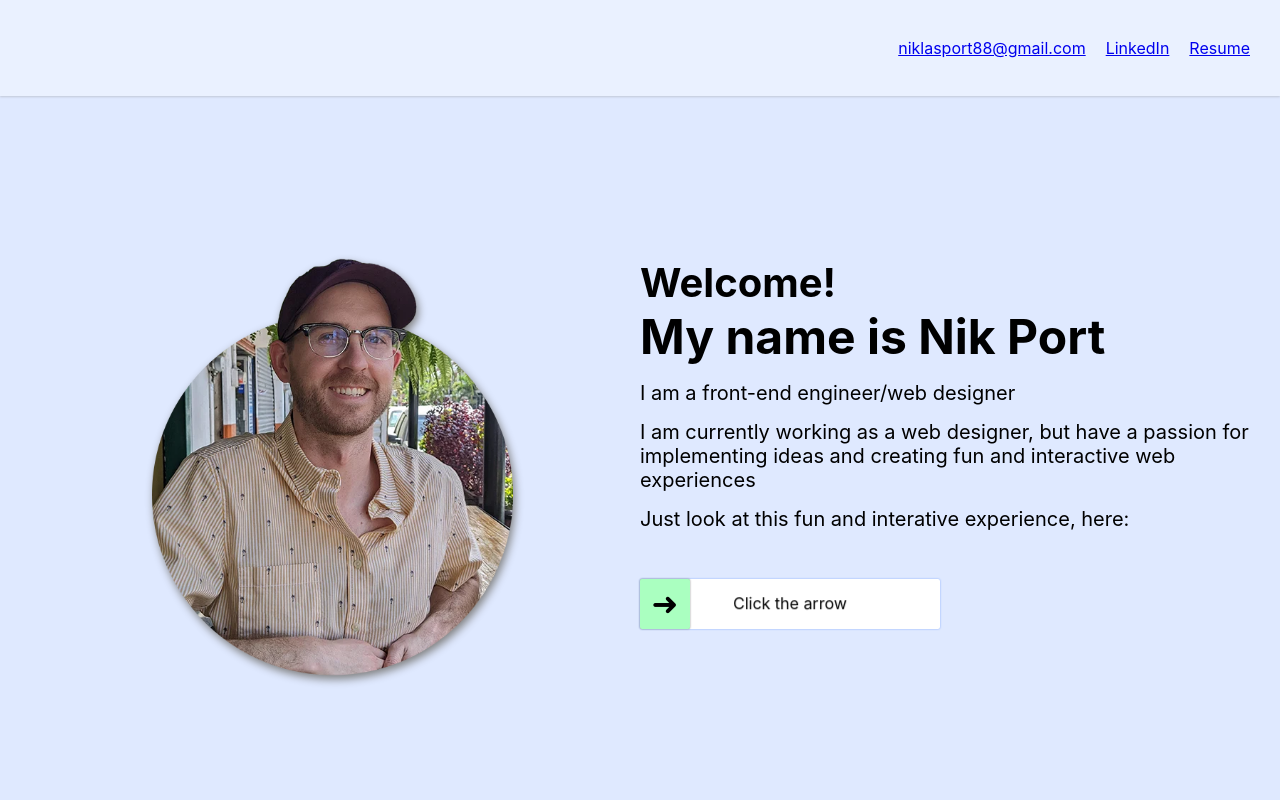
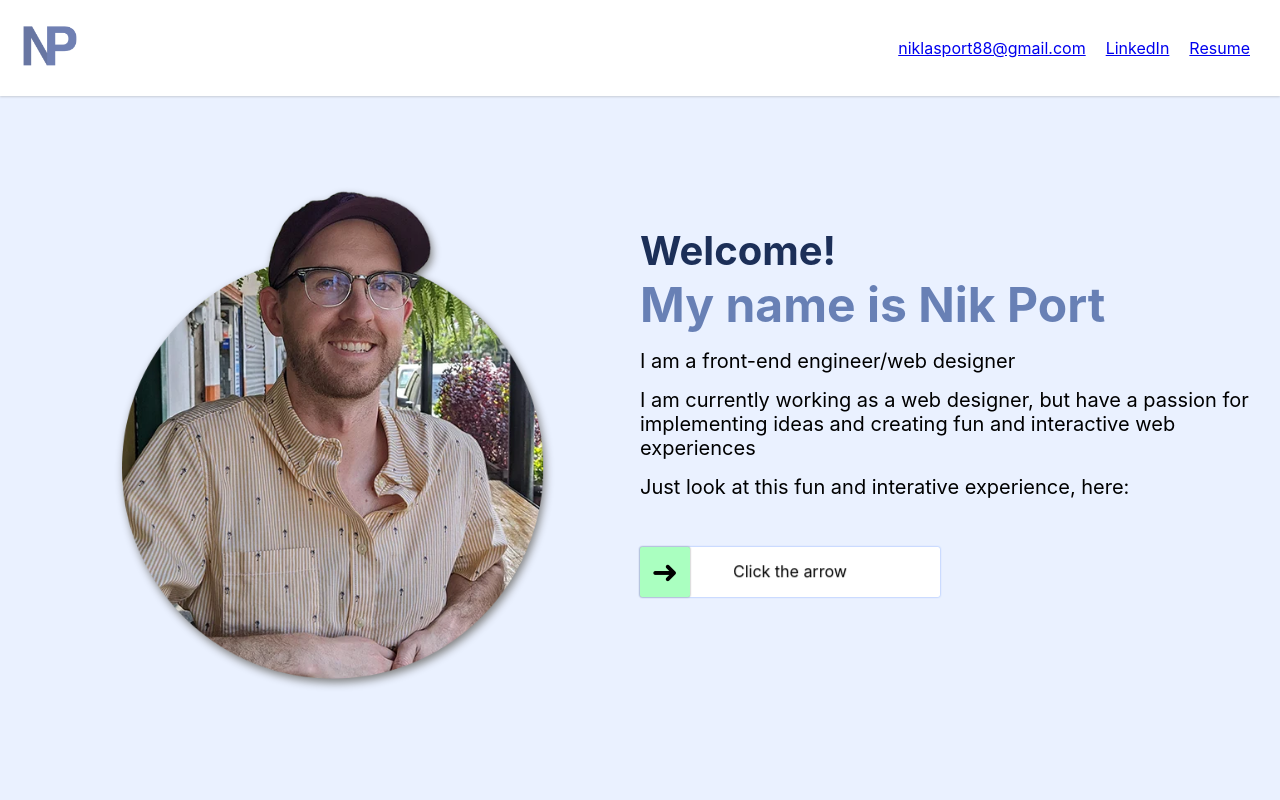
Before and after one commit to leavemydogalone/Portfolio, a React (Create React App) app: page / in a window 1280 px wide. Shown: the top 800 px of the page. Built offline with nearby package versions, Linux system fonts and the light colour scheme.

Commit message:
bigger me

```diff
--- a/src/About.scss
+++ b/src/About.scss
@@ -1,8 +1,10 @@
 @use "variables";
 .about {
-  background: rgb(223, 233, 255);
+  background: #eaf1ff;
   overflow: hidden;
   // padding-top: 7vh;
+  min-height: 85vh;
+  padding-bottom: 3vh;
 }
 .about .container {
   display: flex;
@@ -11,7 +13,7 @@
 }
 .about .image-container {
   width: 514px;
-  max-width: 30%;
+  max-width: 35%;
   margin: auto;
   opacity: 0;
   animation: fadeInFromBottom 2s ease-in-out forwards;
@@ -19,9 +21,20 @@
 .about .image-container img {
   filter: drop-shadow(2px 4px 4px grey);
 }
+.about {
+  .title {
+    color: #6880b5;
+  }
+  .small-title {
+    color: #1c2f58;
+  }
+}
 @media screen and (max-width: 800px) {
+  .about {
+    min-height: 93vh;
+  }
   .about .container {
-    padding: 7vh 0;
+    padding: 1vh 15px 7vh;
   }
   .about .image-container {
     width: 70%;
@@ -29,7 +42,6 @@
 
     margin-bottom: 10px;
     img {
-      margin-left: 9px;
     }
   }
 }
--- a/src/Nav.js
+++ b/src/Nav.js
@@ -1,11 +1,13 @@
-import React, { useEffect, useRef } from "react";
+import React from "react";
+import logo from "./images/nik_logo.png";
+import "./Nav.scss";
 
 export default function Nav() {
   return (
     <header>
       <nav class="nav-inner">
         <figure className="logo-container">
-          <img src="" alt="" />
+          <img src={logo} alt="logo" />
         </figure>
 
         <ul className="links-list">
--- /dev/null
+++ b/src/Nav.scss
@@ -0,0 +1,40 @@
+@use "variables";
+
+header {
+  background-color: #fff;
+  position: sticky;
+  top: 0;
+  width: 100%;
+  z-index: 997;
+  box-shadow: 0 1px 2px 0px #80808052;
+
+  transition: all 0.2s ease-in-out;
+  .nav-inner {
+    height: 7vh;
+    max-width: 1300px;
+    padding: 20px;
+    margin: auto;
+    display: flex;
+    align-items: center;
+    justify-content: space-between;
+    transition: height 0.2s ease-in-out;
+  }
+  .logo-container {
+    width: 60px;
+  }
+  .links-list {
+    list-style: none;
+    display: flex;
+  }
+  .links-list li {
+    margin: 0 10px;
+  }
+}
+
+header {
+  &.nav-scrolled {
+    .nav-inner {
+      height: 5vh;
+    }
+  }
+}
--- a/src/Projects.js
+++ b/src/Projects.js
@@ -3,6 +3,7 @@ import "./Projects.scss";
 import Gallery from "./components/Gallery";
 
 import games from "./images/games.webp";
+import redrit from "./images/redrit.webp";
 
 export default function Projects() {
   const projectsRef = useRef([]);
@@ -160,7 +161,7 @@ export default function Projects() {
               >
                 <img
                   loading="lazy"
-                  src={games}
+                  src={redrit}
                   alt="screenshot of project website"
                 />
               </a>
--- a/src/index.css
+++ b/src/index.css
@@ -21,15 +21,7 @@ img {
 button {
   border: none;
 }
-header {
-  background: rgb(234 241 255);
 
-  box-shadow: 0 1px 2px 0px #80808052;
-  position: sticky;
-  top: 0;
-  width: 100%;
-  z-index: 997;
-}
 section {
   min-height: 93vh;
   display: flex;
@@ -40,23 +32,3 @@ section {
   margin: auto;
   padding: 0 30px;
 }
-.nav-inner {
-  height: 7vh;
-  max-width: 1300px;
-
-  padding: 20px;
-  margin: auto;
-  display: flex;
-  align-items: center;
-  justify-content: space-between;
-}
-.logo-container {
-  min-width: 20px;
-}
-.links-list {
-  list-style: none;
-  display: flex;
-}
-.links-list li {
-  margin: 0 10px;
-}
```
Also changed, not shown: src/images/nik_logo.png (renamed from src/images/Nik Logo.png).
